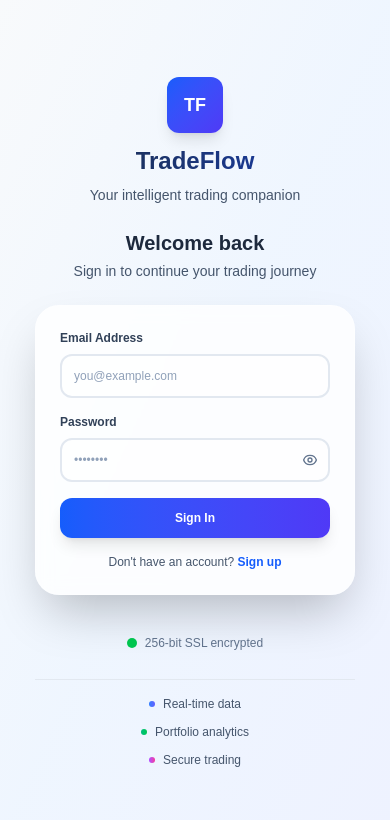
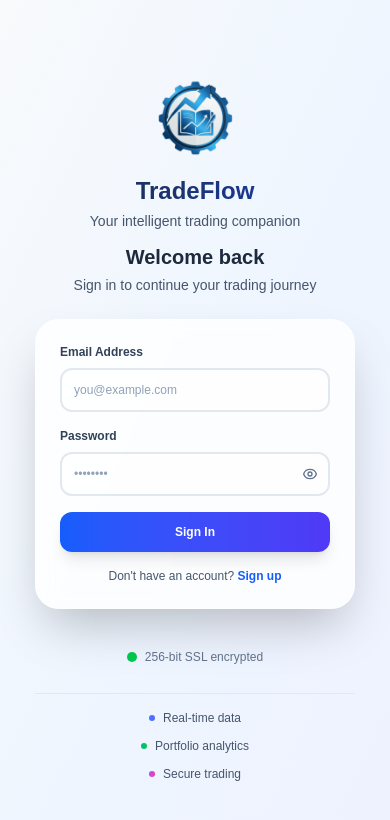
Before and after one commit to gkishore1002/TradeFlow-FE, a Next.js app: page /login in a window 390 px wide. Shown: the top 820 px of the page. Built offline with nearby package versions, Linux system fonts and the light colour scheme.

Commit message:
Logo changes

```diff
--- a/src/app/dashboard/Navbar.jsx
+++ b/src/app/dashboard/Navbar.jsx
@@ -2,6 +2,8 @@
 "use client";
 import React, { useState, useRef, useEffect } from "react";
 import { useRouter } from "next/navigation";
+import Image from "next/image";
+import logo from "@/assets/logo.png";
 
 const Navbar = ({
   activeTab,
@@ -78,8 +80,8 @@ const Navbar = ({
   return (
     <nav className="bg-white shadow-sm border-b border-slate-200 relative z-30">
       {/* Top Bar */}
-      <div className="px-3 sm:px-4 md:px-6 lg:px-8 py-3 sm:py-4">
-        <div className="flex items-center justify-between gap-3 sm:gap-4">
+      <div className="px-3 sm:px-4 md:px-6 lg:px-8 py-2 sm:py-2">
+        <div className="flex items-center justify-between gap-2 sm:gap-3 md:gap-4">
           {/* Left Section - Hamburger, Logo & Status */}
           <div className="flex items-center gap-2 sm:gap-3 md:gap-4 min-w-0">
             {/* Hamburger Menu Button */}
@@ -99,12 +101,27 @@ const Navbar = ({
               )}
             </button>
 
-            {/* App Name - Colored Blue */}
-            <h2 className="text-lg sm:text-xl font-bold text-blue-600 whitespace-nowrap">
-              TradeFlow
-            </h2>
+            {/* Logo & App Name */}
+            <div className="flex items-center gap-2 sm:gap-2.5 flex-shrink-0">
+              {/* Logo Image - Increased Size with Negative Margin */}
+              <div className="w-16 h-16 sm:w-18 sm:h-18 md:w-20 md:h-20 flex-shrink-0 -my-2 sm:-my-2.5 md:-my-3">
+                <Image
+                  src={logo}
+                  alt="TradeFlow Logo"
+                  width={80}
+                  height={80}
+                  priority
+                  className="w-full h-full object-contain"
+                />
+              </div>
 
-            {/* Live Status - Next to App Name (OLD DESIGN) */}
+              {/* App Name with Gradient */}
+              <h2 className="text-xl sm:text-2xl md:text-3xl font-bold bg-gradient-to-r from-slate-800 to-blue-800 bg-clip-text text-transparent whitespace-nowrap hidden sm:block">
+                TradeFlow
+              </h2>
+            </div>
+
+            {/* Live Status - Next to Logo & App Name */}
             <div className="flex items-center gap-1.5 sm:gap-2 ml-1 sm:ml-2">
               <div className={`w-2 h-2 rounded-full animate-pulse ${backendConnected ? 'bg-green-500' : 'bg-orange-500'}`}></div>
               <span className={`text-xs font-semibold whitespace-nowrap ${backendConnected ? 'text-green-600' : 'text-orange-600'}`}>
--- a/src/app/dashboard/Sidebar.jsx
+++ b/src/app/dashboard/Sidebar.jsx
@@ -2,6 +2,8 @@
 "use client";
 import React, { useEffect } from "react";
 import { useRouter, usePathname } from 'next/navigation';
+import Image from "next/image";
+import logo from "@/assets/logo.png";
 
 const Sidebar = ({
   activeTab,
@@ -136,10 +138,18 @@ const Sidebar = ({
             {/* Logo Section */}
             <button
               onClick={handleLogoClick}
-              className="flex items-center space-x-3 transition-all duration-300 flex-1 hover:opacity-80"
+              className="flex items-center gap-2.5 lg:gap-3 transition-all duration-300 flex-1 hover:opacity-80"
             >
-              <div className="w-8 h-8 lg:w-10 lg:h-10 bg-gradient-to-br from-blue-600 to-indigo-600 rounded-lg lg:rounded-xl flex items-center justify-center flex-shrink-0">
-                <span className="text-white text-base lg:text-lg font-bold">TF</span>
+              {/* Logo Image */}
+              <div className="w-10 h-10 lg:w-12 lg:h-12 flex-shrink-0">
+                <Image
+                  src={logo}
+                  alt="TradeFlow Logo"
+                  width={48}
+                  height={48}
+                  priority
+                  className="w-full h-full object-contain"
+                />
               </div>
               <h1 className="text-lg lg:text-xl font-bold bg-gradient-to-r from-slate-800 to-blue-800 bg-clip-text text-transparent whitespace-nowrap">
                 TradeFlow
--- a/src/app/login/page.jsx
+++ b/src/app/login/page.jsx
@@ -1,27 +1,35 @@
 // app/login/page.tsx
+import Image from "next/image";
 import AuthForm from "../../components/AuthForm";
+import logo from "@/assets/logo.png";
 
 export default function LoginPage() {
   return (
     <div className="flex min-h-screen bg-gradient-to-br from-slate-50 via-blue-50 to-indigo-50">
       {/* Left Side - Branding (hidden on mobile/tablet, visible on desktop) */}
       <div className="hidden lg:flex lg:w-1/2 xl:w-3/5 items-center justify-center p-6 lg:p-8 xl:p-12">
-        <div className="text-center space-y-6 lg:space-y-8 max-w-sm lg:max-w-md xl:max-w-lg">
+        <div className="text-center space-y-2 lg:space-y-2 xl:space-y-2 max-w-sm lg:max-w-md xl:max-w-lg">
           {/* Logo/Brand */}
           <div className="relative">
-            <div className="w-20 h-20 lg:w-24 lg:h-24 xl:w-28 xl:h-28 mx-auto bg-gradient-to-br from-blue-600 to-indigo-600 rounded-xl lg:rounded-2xl shadow-xl flex items-center justify-center transform rotate-3">
-              <div className="text-white text-2xl lg:text-3xl xl:text-4xl font-bold">TF</div>
+            <div className="w-52 h-52 lg:w-72 lg:h-72 xl:w-72 xl:h-72 mx-auto flex items-center justify-center">
+              <Image
+                src={logo}
+                alt="TradeFlow Logo"
+                width={288}
+                height={288}
+                priority
+                className="w-full h-full object-contain"
+              />
             </div>
-            <div className="absolute -top-1 -right-1 lg:-top-2 lg:-right-2 w-5 h-5 lg:w-6 lg:h-6 bg-gradient-to-br from-emerald-400 to-green-500 rounded-full shadow-lg"></div>
           </div>
 
           {/* App Name */}
-          <h1 className="text-3xl lg:text-4xl xl:text-5xl font-bold bg-gradient-to-r from-slate-800 via-blue-800 to-indigo-800 bg-clip-text text-transparent">
+          <h1 className="text-3xl lg:text-4xl xl:text-5xl font-bold bg-gradient-to-r from-slate-800 via-blue-800 to-indigo-800 bg-clip-text text-transparent -mt-2 lg:-mt-3 xl:-mt-4">
             TradeFlow
           </h1>
 
           {/* Tagline */}
-          <p className="text-lg lg:text-xl xl:text-2xl text-slate-600 font-medium leading-relaxed px-2">
+          <p className="text-lg lg:text-xl xl:text-2xl text-slate-600 font-medium leading-relaxed px-2 pt-2 lg:pt-3">
             Streamline your trading experience with intelligent analytics and seamless execution
           </p>
 
@@ -47,14 +55,21 @@ export default function LoginPage() {
       <div className="flex w-full lg:w-1/2 xl:w-2/5 items-center justify-center p-4 sm:p-6 md:p-8 lg:p-6 xl:p-8">
         <div className="max-w-xs sm:max-w-sm md:max-w-md w-full space-y-6 md:space-y-8">
           {/* Mobile/Tablet branding (visible on mobile/tablet, hidden on desktop) */}
-          <div className="text-center lg:hidden mb-6 md:mb-8">
-            <div className="w-14 h-14 sm:w-16 sm:h-16 md:w-20 md:h-20 mx-auto bg-gradient-to-br from-blue-600 to-indigo-600 rounded-xl shadow-lg flex items-center justify-center mb-3 md:mb-4">
-              <div className="text-white text-lg sm:text-xl md:text-2xl font-bold">TF</div>
+          <div className="text-center lg:hidden mb-3 md:mb-4">
+            <div className="w-28 h-28 sm:w-32 sm:h-32 md:w-40 md:h-40 mx-auto flex items-center justify-center mb-1 md:mb-2">
+              <Image
+                src={logo}
+                alt="TradeFlow Logo"
+                width={160}
+                height={160}
+                priority
+                className="w-full h-full object-contain"
+              />
             </div>
-            <h1 className="text-2xl sm:text-3xl md:text-4xl font-bold bg-gradient-to-r from-slate-800 to-blue-800 bg-clip-text text-transparent">
+            <h1 className="text-2xl sm:text-3xl md:text-4xl font-bold bg-gradient-to-r from-slate-800 to-blue-800 bg-clip-text text-transparent -mt-1 md:-mt-2">
               TradeFlow
             </h1>
-            <p className="text-sm sm:text-base md:text-lg text-slate-600 mt-2 px-4">
+            <p className="text-sm sm:text-base md:text-lg text-slate-600 mt-1 md:mt-2 px-4">
               Your intelligent trading companion
             </p>
           </div>
```
Also changed, not shown: src/assets/logo.png (added), src/assets/logo.svg (deleted).
